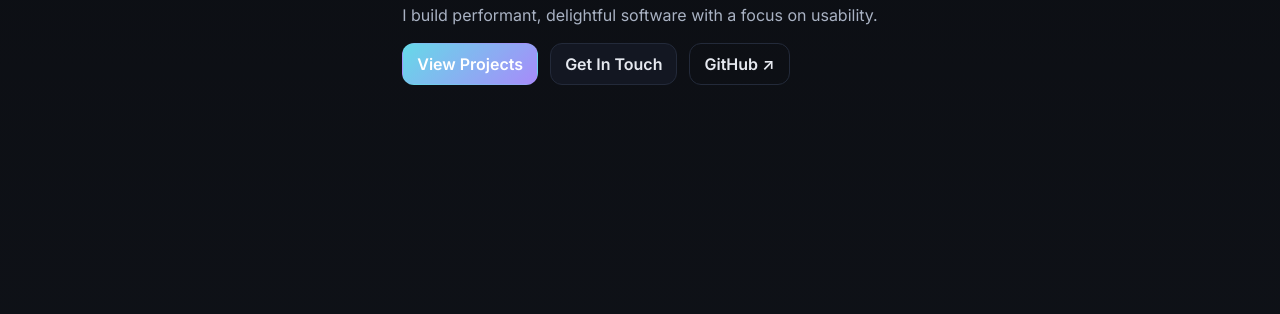
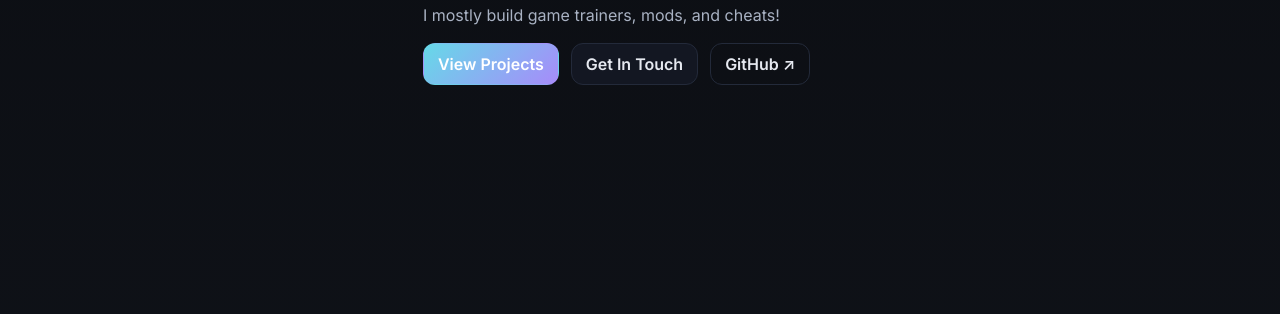
Before and after one commit to Hayden959/pages, a plain HTML site: page index.html in a window 1280 px wide. Shown: the part 330-644 px from the top of the page. Drawn offline with Linux system fonts and the light colour scheme; no server answers.

Commit message:
Update index.html

```diff
--- a/index.html
+++ b/index.html
@@ -25,7 +25,7 @@
   <main id="home" class="hero section">
     <div class="hero-content">
       <h1 class="reveal">Hello, Welcome to my page!</h1>
-      <p class="subtitle reveal">I build performant, delightful software with a focus on usability.</p>
+      <p class="subtitle reveal">I mostly build game trainers, mods, and cheats!</p>
       <div class="cta-group reveal">
         <a href="#projects" class="btn primary">View Projects</a>
         <a href="mailto:hayden@pylogic.dev" class="btn">Get In Touch</a>
```
